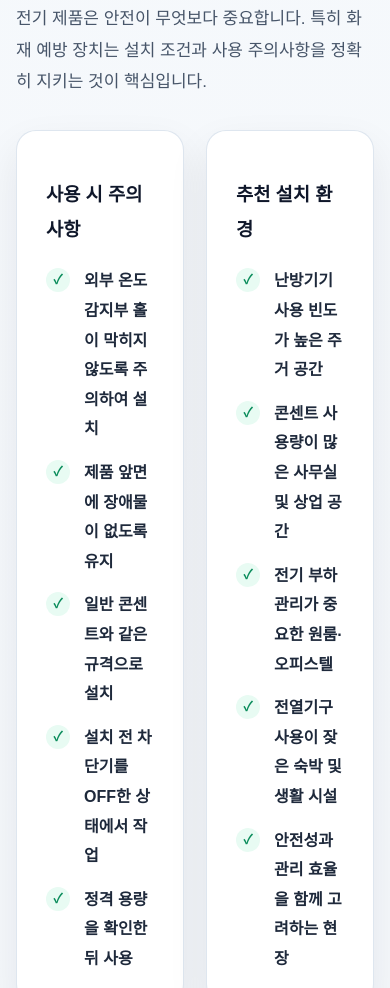
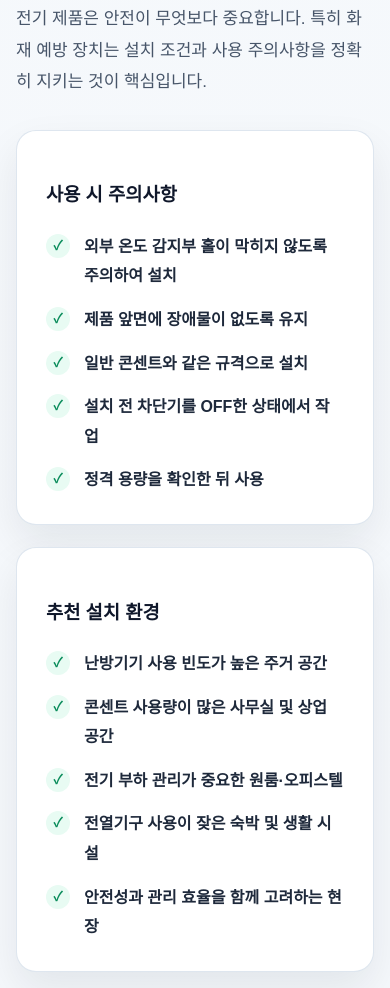
Before and after one commit to eanblue1004/eanblue1004.github.io, a plain HTML site: page fire_outlet.html in a window 390 px wide. Shown: the part 7772-8760 px from the top of the page. Drawn offline with Linux system fonts and the light colour scheme.

Commit message:
fire outlet update

```diff
--- a/fire_outlet.html
+++ b/fire_outlet.html
@@ -482,7 +482,7 @@
     }
 
     @media (max-width: 1100px) {
-      .hero-grid, .solution-wrap, .timeline, .gallery-grid, .problem-grid, .recommend-grid, .stats-grid, .patent-grid {
+     .hero-grid, .solution-wrap, .timeline, .gallery-grid, .problem-grid, .recommend-grid, .stats-grid, .patent-grid, .usage-wrap {
         grid-template-columns: 1fr; /* 모바일에서는 모든 그리드를 1열로 세로 나열 */
       }
       .hero-grid { text-align: center; }
```
